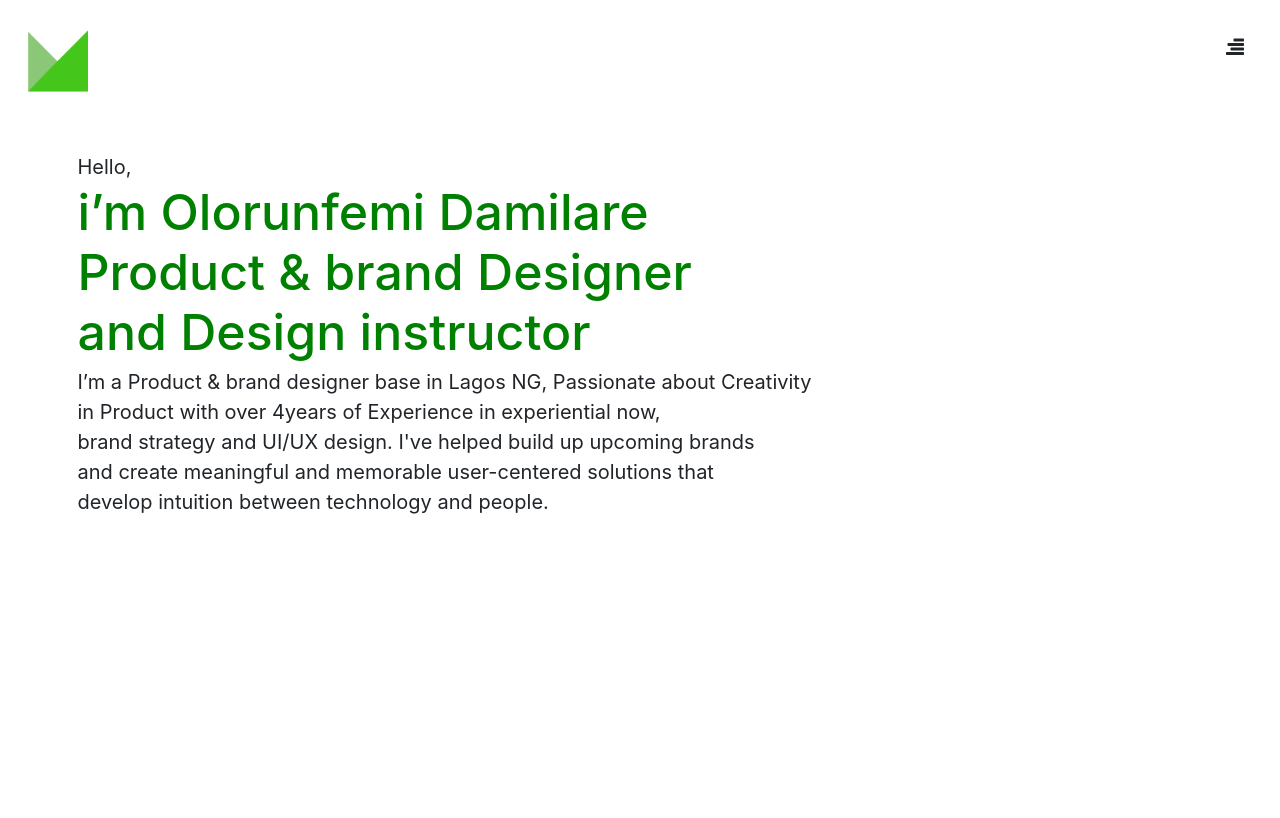
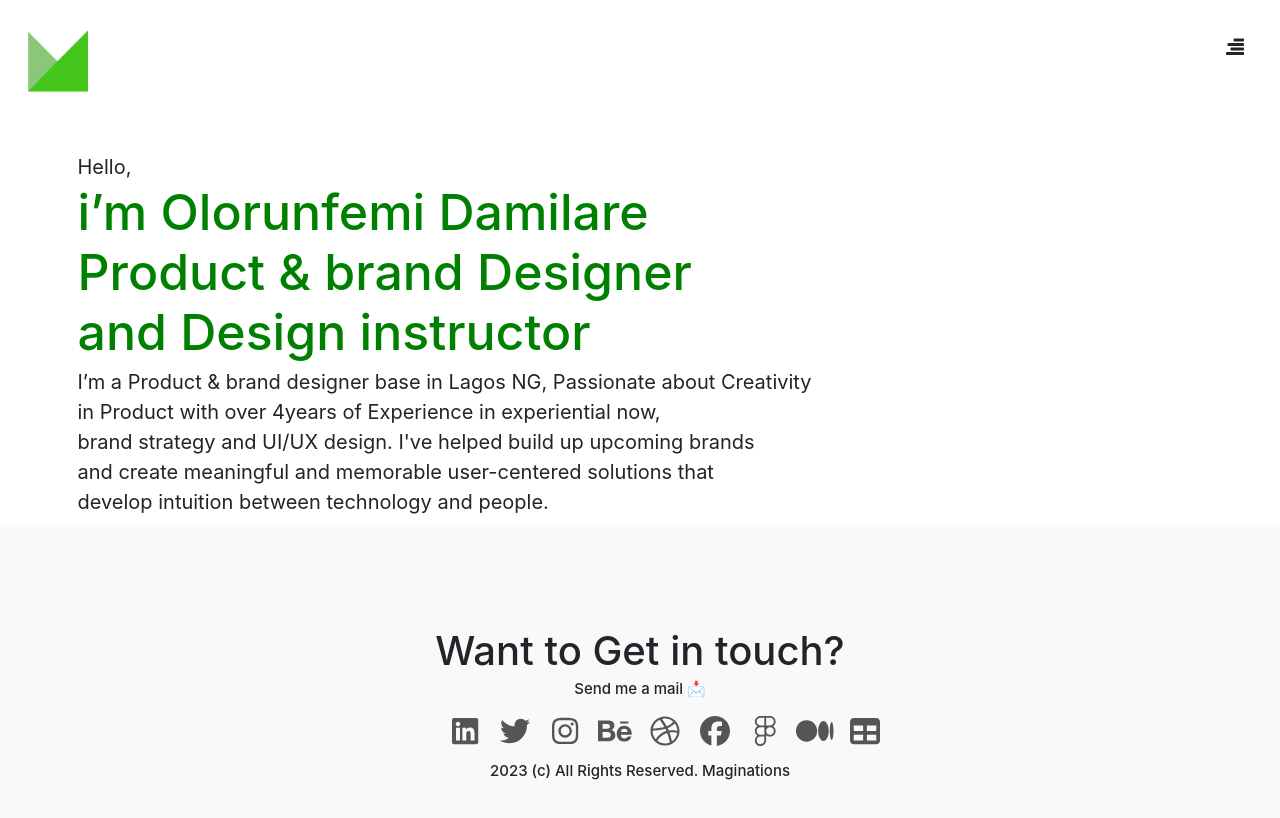
Before and after one commit to maryfiona/jeremiah-portfolio, a React (Create React App) app: page / in a window 1280 px wide. Shown: the top 818 px of the page. Built offline with nearby package versions, Linux system fonts and the light colour scheme.

Commit message:
added footer back but still having issues

```diff
--- a/src/components/Footer.js
+++ b/src/components/Footer.js
@@ -6,26 +6,25 @@ import { faTable } from '@fortawesome/free-solid-svg-icons';
 
 const Footer = () => {
   return (
-    <></>
-    // <footer>
-    //   <div className="contact-section">
-    //     <h3>Want to Get in touch?</h3>
-    //     <h4>Send me a mail 📩</h4>
-    //     <ul className="social-icons">
-    //       <li><a href="/"><FontAwesomeIcon icon={faEnvelope} /></a></li>
-    //       <li><a href="/"><FontAwesomeIcon icon={faLinkedin} /></a></li>
-    //       <li><a href="/"><FontAwesomeIcon icon={faTwitter} /></a></li>
-    //       <li><a href="/"><FontAwesomeIcon icon={faInstagram} /></a></li>
-    //       <li><a href="/"><FontAwesomeIcon icon={faBehance} /></a></li>
-    //       <li><a href="/"><FontAwesomeIcon icon={faDribbble} /></a></li>
-    //       <li><a href="/"><FontAwesomeIcon icon={faFacebook} /></a></li>
-    //       <li><a href="/"><FontAwesomeIcon icon={faFigma} /></a></li>
-    //       <li><a href="/"><FontAwesomeIcon icon={faMedium} /></a></li>
-    //       <li><a href="/"><FontAwesomeIcon icon={faTable} /></a></li>
-    //     </ul>
-    //     <h4>2023 (c) All Rights Reserved. Maginations</h4>
-    //   </div>
-    // </footer>
+    <footer>
+      <div className="contact-section">
+        <h3>Want to Get in touch?</h3>
+        <h4>Send me a mail 📩</h4>
+        <ul className="social-icons">
+          <li><a href="/"><FontAwesomeIcon icon={faEnvelope} /></a></li>
+          <li><a href="/"><FontAwesomeIcon icon={faLinkedin} /></a></li>
+          <li><a href="/"><FontAwesomeIcon icon={faTwitter} /></a></li>
+          <li><a href="/"><FontAwesomeIcon icon={faInstagram} /></a></li>
+          <li><a href="/"><FontAwesomeIcon icon={faBehance} /></a></li>
+          <li><a href="/"><FontAwesomeIcon icon={faDribbble} /></a></li>
+          <li><a href="/"><FontAwesomeIcon icon={faFacebook} /></a></li>
+          <li><a href="/"><FontAwesomeIcon icon={faFigma} /></a></li>
+          <li><a href="/"><FontAwesomeIcon icon={faMedium} /></a></li>
+          <li><a href="/"><FontAwesomeIcon icon={faTable} /></a></li>
+        </ul>
+        <h4>2023 (c) All Rights Reserved. Maginations</h4>
+      </div>
+    </footer>
   );
 };
 
```
